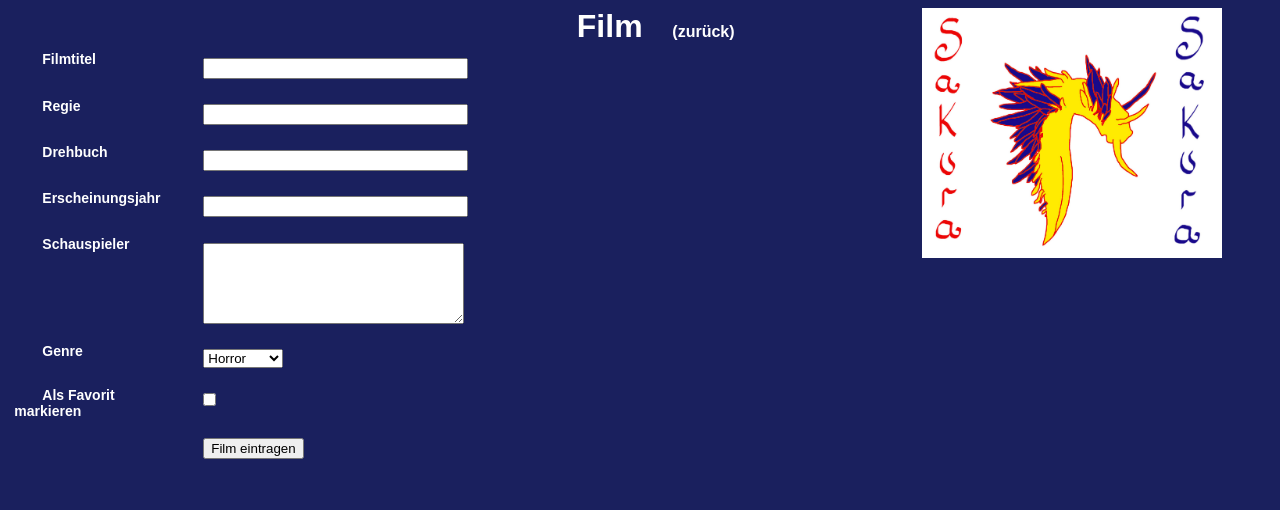
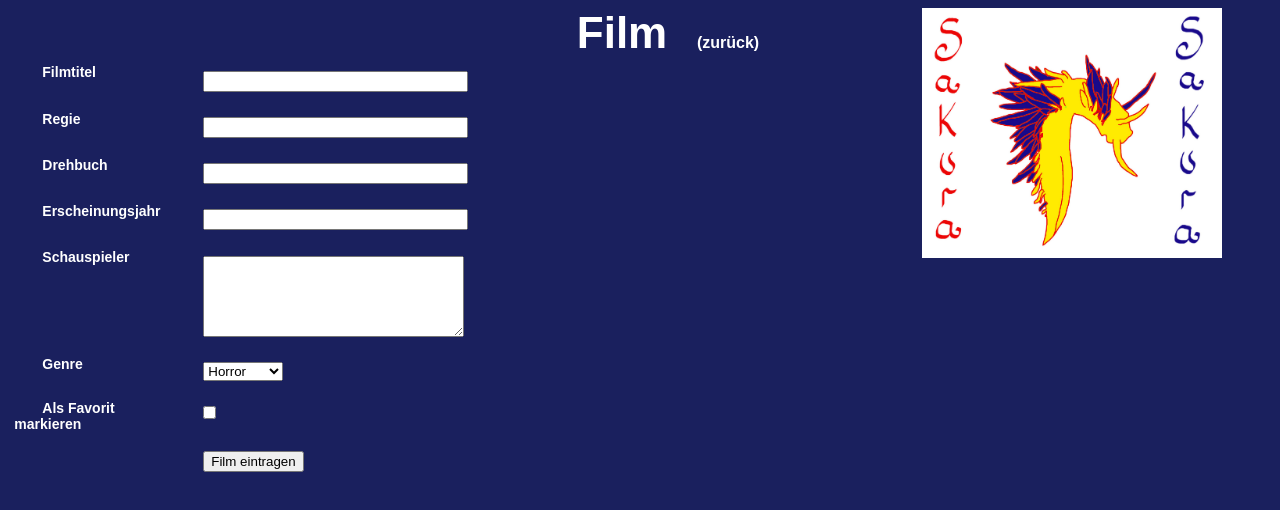
Before and after one commit to zz2014/Sakura, a plain HTML site: page Meilenstein2/html/film.html in a window 1280 px wide. Drawn offline with Linux system fonts and the light colour scheme.

Commit message:
Changed: film.css, music.css, font-size h1, -Chrissi83

```diff
--- a/Meilenstein2/css/film.css
+++ b/Meilenstein2/css/film.css
@@ -10,6 +10,7 @@ h1{
 	text-align: center;
 	color: white;
 	margin-left: 45%;
+	font-size: 44px;
 
 
 }
--- a/Meilenstein2/css/music.css
+++ b/Meilenstein2/css/music.css
@@ -9,6 +9,7 @@ h1{
 	text-align: center;
 	color: white;
 	margin-left: 25%;
+	font-size: 44px;
 
 
 }
```
